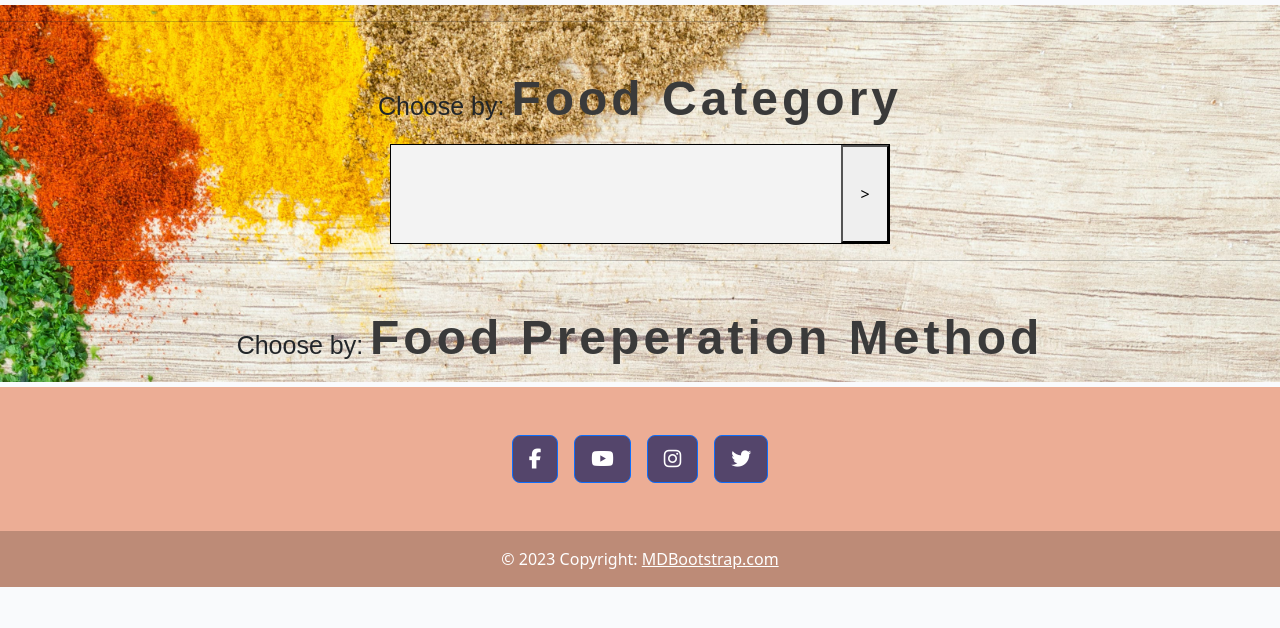
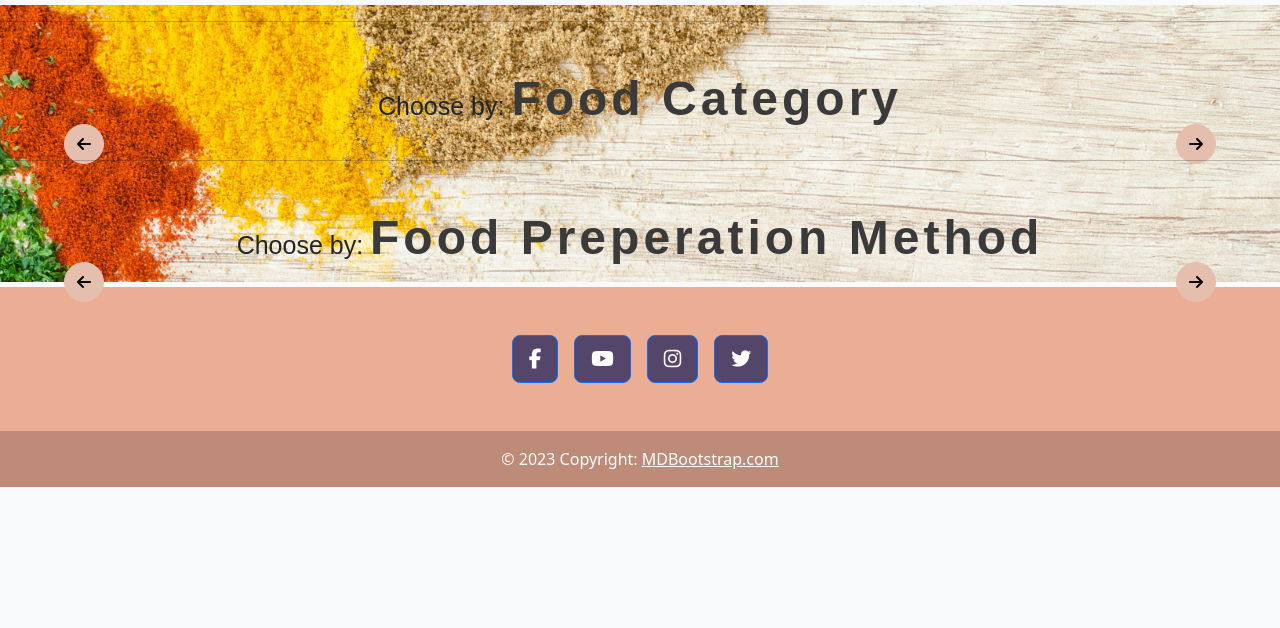
Before and after one commit to Sadaf-Tariq/pp4-desi-recipe-blog, a Django app: page / in a window 1280 px wide. Shown: the part 172-800 px from the top of the page. Run offline with Django 3.2, Linux system fonts and the light colour scheme; data that the repository does not hold is empty; parts of the project's set-up code (start-up, migrations or seed data) failed here and were passed over; some libraries are stand-ins or nearby versions; some web fonts are replaced.

Commit message:
Add scroll arrows insrtead of scroll bars for categories and methods

```diff
--- a/recipeblog/views.py
+++ b/recipeblog/views.py
@@ -261,11 +261,7 @@ class CreateNewRecipe(CreateView):
     model = Recipe
     template_name = "create_new_recipe.html"
     form_class = RecipeForm
-    # success_url = reverse_lazy('new_recipe')
-
-    def get_success_url(self):
-        URL = self.request.path_info
-        return HttpResponseRedirect(URL)
+    success_url = reverse_lazy('new_recipe')
 
     def form_valid(self, form):
         obj = form.save(commit=False)
@@ -273,7 +269,7 @@ class CreateNewRecipe(CreateView):
         messages.add_message(self.request, messages.SUCCESS,
                              "Your recipe has been added successfully.")
         obj.save()
-        return HttpResponseRedirect(self.get_success_url())
+        return super().form_valid(form)
 
 class EditRecipe(UpdateView):
     model = Recipe
@@ -293,7 +289,7 @@ class EditRecipe(UpdateView):
 
 class DeleteRecipe(DeleteView):
     model = Recipe
-    template_name = "edit_recipe.html"
+    template_name = "delete_recipe.html"
     form_class = RecipeForm
     success_url = reverse_lazy('home')
 
--- a/static/css/style.css
+++ b/static/css/style.css
@@ -355,6 +355,7 @@ body {
     justify-content: space-between;
     flex-direction: row;
     flex-grow: 2;
+    -webkit-overflow-scrolling: touch;
 }
 
 .categories-methods {
@@ -421,71 +422,81 @@ body {
 }
 
 
-.menu-wrapper {
-	position: relative;
-	max-width: 500px;
-	height: 100px;
-	margin: 1em auto;
-	border: 1px solid black;
-	overflow-x: hidden;
-	overflow-y: hidden;
+.scroll-imagesCat, .scroll-imagesMethod {
+    width: 95%;
+    height: auto;
+    display: flex;
+    flex-wrap: nowrap;
+    overflow-x: auto;
+    overflow-y: hidden;
+    scroll-behavior: smooth;
+    -webkit-overflow-scrolling: touch;
+    margin: auto;
+  }
 
-    /* height: auto;
-    width: 88%;
-    display: flex;
-    overflow: auto;
-    margin: auto;
-    justify-content: space-between;
-    flex-direction: row;
-    flex-grow: 2; */
+  .scroll-imagesCat::-webkit-scrollbar {
+    width: 5px;
+    height: 8px;
+    background-color: transparent;
+  }
+
+  .scroll-imagesMethod::-webkit-scrollbar {
+    width: 5px;
+    height: 8px;
+    background-color: transparent;
+  }
+
+
+  .scroll-imagesCat::-webkit-scrollbar-thumb {
+    background-color: transparent;
+  }
+
+  .scroll-imagesMethod::-webkit-scrollbar-thumb {
+    background-color: transparent;
+  }
+
+
+  .child {
+    width: 250px;
+    height: 350px;
+    margin: 1px 10px;
+    overflow: hidden;
+    flex: none;
+    margin-right: 60px;
+ }
+
+ .child img {
+    width: 100%;
+    height: 90%;
+    border: 5px solid #f4f3ee;
+    object-fit: cover;
 }
 
-.menu	{
-	height: 120px;
-	background: #f3f3f3;
-	box-sizing: border-box;
+  .cover {
+    width: 90%;
+    padding: 0px 30px;
+    position: relative;
+    margin: auto;
+  }
 
-	white-space: nowrap;
-	overflow-x: auto;
-	overflow-y: hidden;
-	-webkit-overflow-scrolling: touch;
+  .arrows {
+    position: absolute;
+    top: 45%;
+    transform: translateY(-50%);
+    border: 1px solid #E6BEAE;
+    border-radius: 50%;
+    height: 40px;
+    width: 40px;
+    background-color: #E6BEAE;
+  }
 
-	.item {
-		display: inline-block;
-		width: 100px;
-		height: 100%;
-		outline: 1px dotted gray;
-		padding: 1em;
-		box-sizing: border-box;
-	}
-}
+  .right {
+    right: 0;
+  }
 
-.paddle {
-	position: absolute;
-	top: 0;
-	bottom: 0;
-	width: 3em;
-}
-.left-paddle {
-	left: 0;
-}
-.right-paddle {
-	right: 0;
-}
-.hidden {
-	display: none;
-}
-
-.print {
-	margin: auto;
-	max-width: 500px;
-
-	span {
-		display: inline-block;
-		width: 100px;
-	}
-}
-
+  .left {
+    left: 0;
+  }
 
 @media screen and (max-width: 557px) {
     .logo-display {
--- a/static/js/scroll.js
+++ b/static/js/scroll.js
@@ -1,5 +1,5 @@
 
-console.log("print")
+
 
 
 setTimeout(function () {
@@ -9,80 +9,20 @@ setTimeout(function () {
 }, 2000)
 
 
-
-var scrollDuration = 300;
-// paddles
-var leftPaddle = document.getElementsByClassName('left-paddle');
-var rightPaddle = document.getElementsByClassName('right-paddle');
-// get items dimensions
-var itemsLength = $('.item').length;
-var itemSize = $('.item').outerWidth(true);
-// get some relevant size for the paddle triggering point
-var paddleMargin = 20;
-
-// get wrapper width
-var getMenuWrapperSize = function() {
-return $('.menu-wrapper').outerWidth();
+function leftScroll() {
+  const left = document.querySelector(".scroll-imagesCat");
+  left.scrollBy(200, 0);
 }
-var menuWrapperSize = getMenuWrapperSize();
-// the wrapper is responsive
-$(window).on('resize', function() {
-menuWrapperSize = getMenuWrapperSize();
-});
-// size of the visible part of the menu is equal as the wrapper size
-var menuVisibleSize = menuWrapperSize;
-
-// get total width of all menu items
-var getMenuSize = function() {
-return itemsLength * itemSize;
-};
-var menuSize = getMenuSize();
-// get how much of menu is invisible
-var menuInvisibleSize = menuSize - menuWrapperSize;
-
-// get how much have we scrolled to the left
-var getMenuPosition = function() {
-return $('.menu').scrollLeft();
-};
-
-// finally, what happens when we are actually scrolling the menu
-$('.menu').on('scroll', function() {
-
-// get how much of menu is invisible
-menuInvisibleSize = menuSize - menuWrapperSize;
-// get how much have we scrolled so far
-var menuPosition = getMenuPosition();
-
-var menuEndOffset = menuInvisibleSize - paddleMargin;
-
-// show & hide the paddles
-// depending on scroll position
-if (menuPosition <= paddleMargin) {
-  $(leftPaddle).addClass('hidden');
-  $(rightPaddle).removeClass('hidden');
-} else if (menuPosition < menuEndOffset) {
-  // show both paddles in the middle
-  $(leftPaddle).removeClass('hidden');
-  $(rightPaddle).removeClass('hidden');
-} else if (menuPosition >= menuEndOffset) {
-  $(leftPaddle).removeClass('hidden');
-  $(rightPaddle).addClass('hidden');
+function rightScroll() {
+  const right = document.querySelector(".scroll-imagesCat");
+  right.scrollBy(-200, 0);
 }
 
-// print important values
-$('#print-wrapper-size span').text(menuWrapperSize);
-$('#print-menu-size span').text(menuSize);
-$('#print-menu-invisible-size span').text(menuInvisibleSize);
-$('#print-menu-position span').text(menuPosition);
-
-});
-
-// scroll to left
-$(rightPaddle).on('click', function() {
-$('.menu').animate( { scrollLeft: menuInvisibleSize}, scrollDuration);
-});
-
-// scroll to right
-$(leftPaddle).on('click', function() {
-$('.menu').animate( { scrollLeft: '0' }, scrollDuration);
-});
+function leftScrollM() {
+  const left = document.querySelector(".scroll-imagesMethod");
+  left.scrollBy(200, 0);
+}
+function rightScrollM() {
+  const right = document.querySelector(".scroll-imagesMethod");
+  right.scrollBy(-200, 0);
+}
--- a/templates/delete_recipe.html
+++ b/templates/delete_recipe.html
@@ -11,6 +11,7 @@
                 {% csrf_token %}
                 <p>Are you sure you want to delete "{{ recipe.title }}"?</p>
                 <input type="submit" value="Confirm">
+                <a href="{% url 'home' %}" class="btn btn-danger btn-lg">Cancel</a>
             </form>
         </div>
     </div>
--- a/templates/home.html
+++ b/templates/home.html
@@ -85,30 +85,22 @@
         </li>
         {% endfor %}
     </ul>
-</div> -->
+</div>
+ -->
 
-
-<div class="menu-wrapper">
-	<ul class="menu">
+ <div class="cover">
+    <button class="left arrows" onclick="rightScroll()"><i class="fa-solid fa-arrow-left"></i></button>
+   <div class="scroll-imagesCat">
         {% for category in model.category_list %}
-        <li class="item">
-                <!-- <a  href="/category/{{ category }}">
-                    <img src="/static/image/Category/{{ category }}.jpg" alt="">
-                </a> -->
-                {{ category }}
-        </li>
+        <div class="child">
+            <a class="cat-text-decor" href="/category/{{ category }}">
+                <img src="/static/image/Category/{{ category }}.jpg" alt="">
+                    <p class="fontH cat-p"> {{ category.food_type }}</p>
+            </a>
+        </div>
         {% endfor %}
-    </ul>
-
-	<div class="paddles">
-		<button class="left-paddle paddle hidden">
-			<
-		</button>
-		<button class="right-paddle paddle">
-			>
-		</button>
-	</div>
-
+   </div>
+   <button class="right arrows" onclick="leftScroll()"><i class="fa-solid fa-arrow-right"></i></button>
 </div>
 
 
@@ -122,6 +114,22 @@
 </div>
 
 
+<div class="cover">
+    <button class="left arrows" onclick="rightScrollM()"><i class="fa-solid fa-arrow-left"></i></button>
+   <div class="scroll-imagesMethod">
+        {% for method in model.method_list %}
+        <div class="child">
+            <a class="cat-text-decor" href="/category/{{ method }}">
+                <img src="/static/image/Method/{{ method }}.jpg" alt="">
+                    <p class="fontH cat-p"> {{ method.recipe_method }}</p>
+            </a>
+        </div>
+        {% endfor %}
+   </div>
+   <button class="right arrows" onclick="leftScrollM()"><i class="fa-solid fa-arrow-right"></i></button>
+</div>
+
+<!--
 <div class="container method-container">
     <ul class="list-group list-group-horizontal ">
         {% for method in model.method_list %}
@@ -137,7 +145,7 @@
         </li>
         {% endfor %}
     </ul>
-</div>
+</div> -->
 
 
 <!-- <div class="overflow-x-scroll lg:overflow-x-auto py-4">
```
